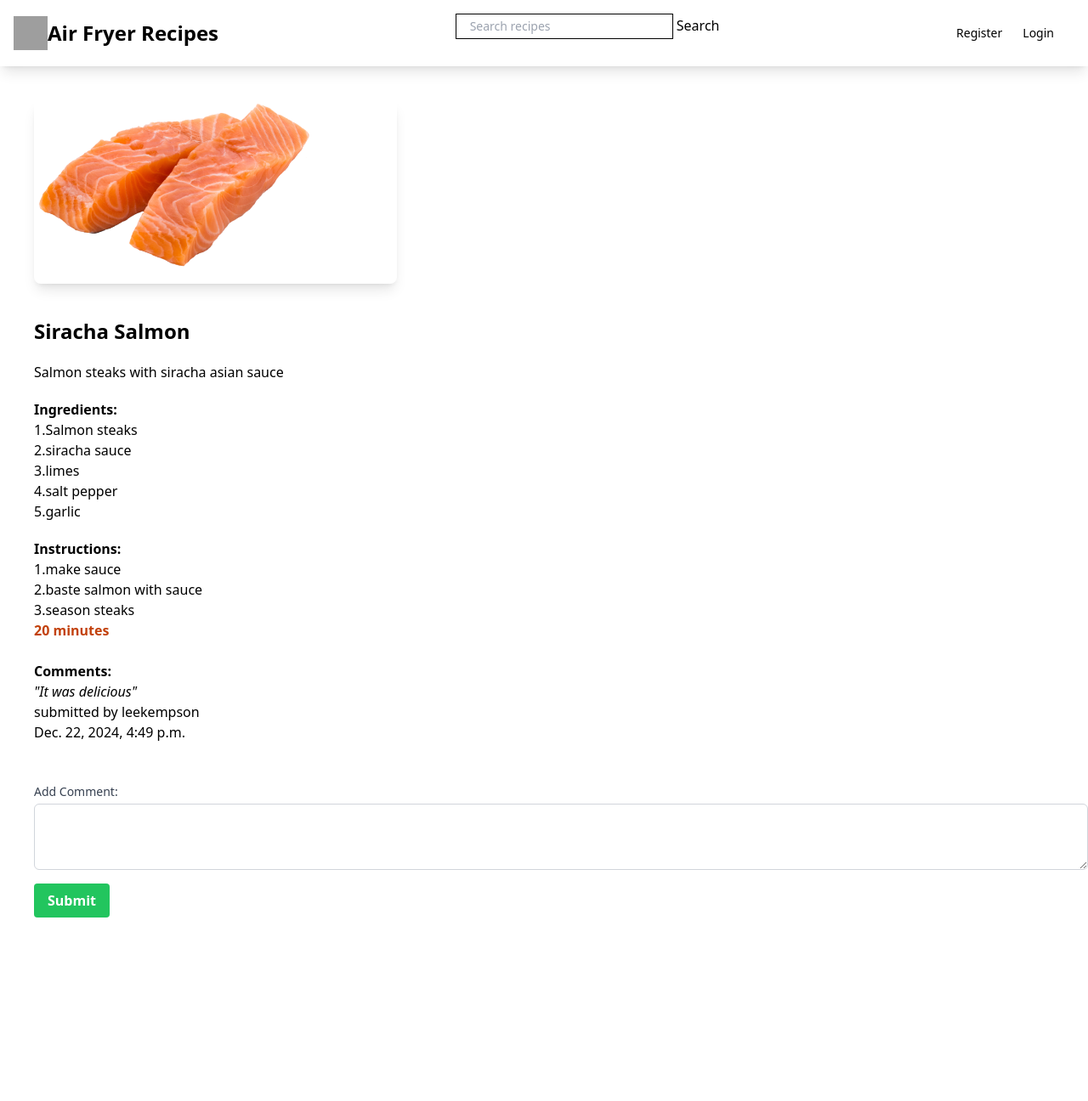
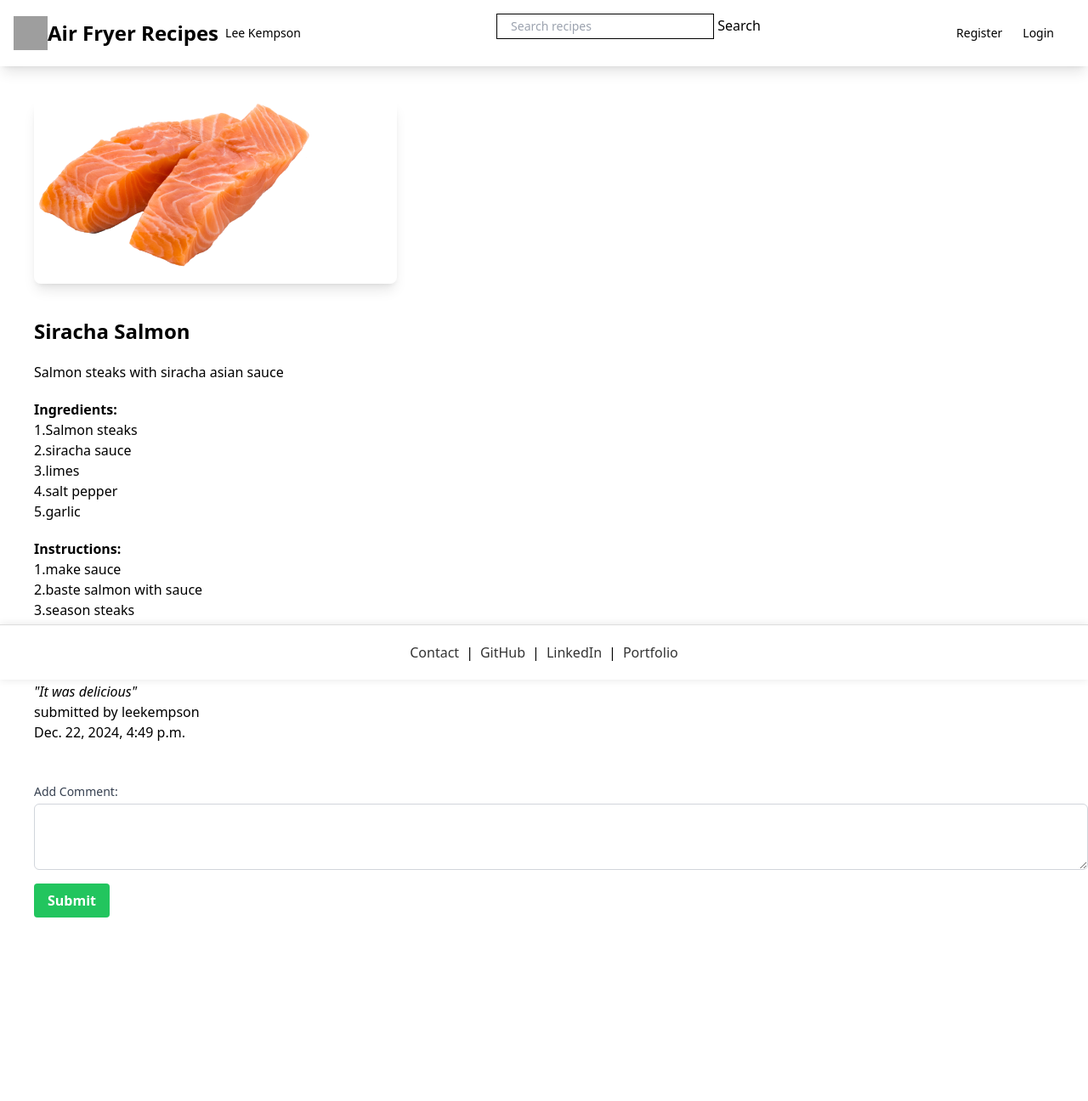
Before and after one commit to Kempy4563/airfryer, a Django app: page /recipe/2/ in a window 1280 px wide. Shown: the whole page at 85% size. Before the commit the page ends 1080 px from the top, so only its background shows below. Run offline with Django 5.2, Linux system fonts and the light colour scheme; data comes from the database, SQL or seed files in the repository; some libraries are stand-ins or nearby versions; grey boxes are pictures that could not be loaded.

Commit message:
added footer

```diff
--- a/airfryer_recipes/airfryer_app/static/css/styles.css
+++ b/airfryer_recipes/airfryer_app/static/css/styles.css
@@ -10,3 +10,35 @@
     height: 200px; /* Set the height to a fixed value */
     object-fit: cover; /* Scale the image to fit the container */
 }
+
+.main-content {
+  margin-bottom: 100px; /* adjust this value to match the height of your footer */
+    padding-bottom: 100px; /* adjust this value to match the height of your footer */
+
+}
+
+.footer {
+  position: fixed;
+  bottom: 0;
+  width: 100%;
+  background-color: #fff;
+  padding: 20px;
+  border-top: 1px solid #ddd;
+  box-shadow: 0 0 10px rgba(0, 0, 0, 0.1);
+
+  .footer-link {
+  text-decoration: none;
+  color: #333;
+}
+
+.footer-link {
+  text-decoration: none;
+  color: #333;
+}
+
+.footer-link:hover {
+  text-decoration: underline;
+  text-decoration-color: #0f0; /* green */
+    text-decoration-thickness: 3px; /* adjust this value to make the underline thicker */
+
+}
--- a/airfryer_recipes/airfryer_app/templates/airfryer_app/base.html
+++ b/airfryer_recipes/airfryer_app/templates/airfryer_app/base.html
@@ -16,6 +16,8 @@
                 <a href="{% url 'index' %}" class="flex items-center">
                <img class ="w-10 h-10" src="https://cdn-icons-png.flaticon.com/128/13602/13602445.png">
                 <span class="self-center text-2xl font-semibold whitespace-nowrap">Air Fryer Recipes</span>
+                          <span class="text-sm ml-2">Lee Kempson</span>
+
             </a>
              <form action="{% url 'search_recipes' %}" method="get">
                 <input type="search" name="q" placeholder="Search recipes" class="w-64 pl-4 py-1 pr-10 text-sm text-gray-700 border border-black">
@@ -44,6 +46,19 @@
      </nav>
 
 
+<footer class="footer">
+
+    <div class="flex items-center justify-center">
+      <a href="mailto:leekempson@hotmail.com" class="nav__link footer-link">Contact</a>
+      <span class="mx-2">|</span>
+      <a href="https://github.com/Kempy4563" target="_blank" class="nav__link footer-link"><i class="fab fa-github"></i> GitHub</a>
+      <span class="mx-2">|</span>
+      <a href="https://www.linkedin.com/in/lee-kempson-8b865b294/" target="_blank" class="nav__link footer-link"><i class="fab fa-linkedin"></i> LinkedIn</a>
+        <span class="mx-2">|</span>
+      <a href="https://portfolio-lee-ryan-kempson.onrender.com/" target="_blank" class="nav__link footer-link"><i class="fab fa-portfolio"></i> Portfolio</a>
+    </div>
+  </div>
+</footer>
 
     {% block body %}
 
```
